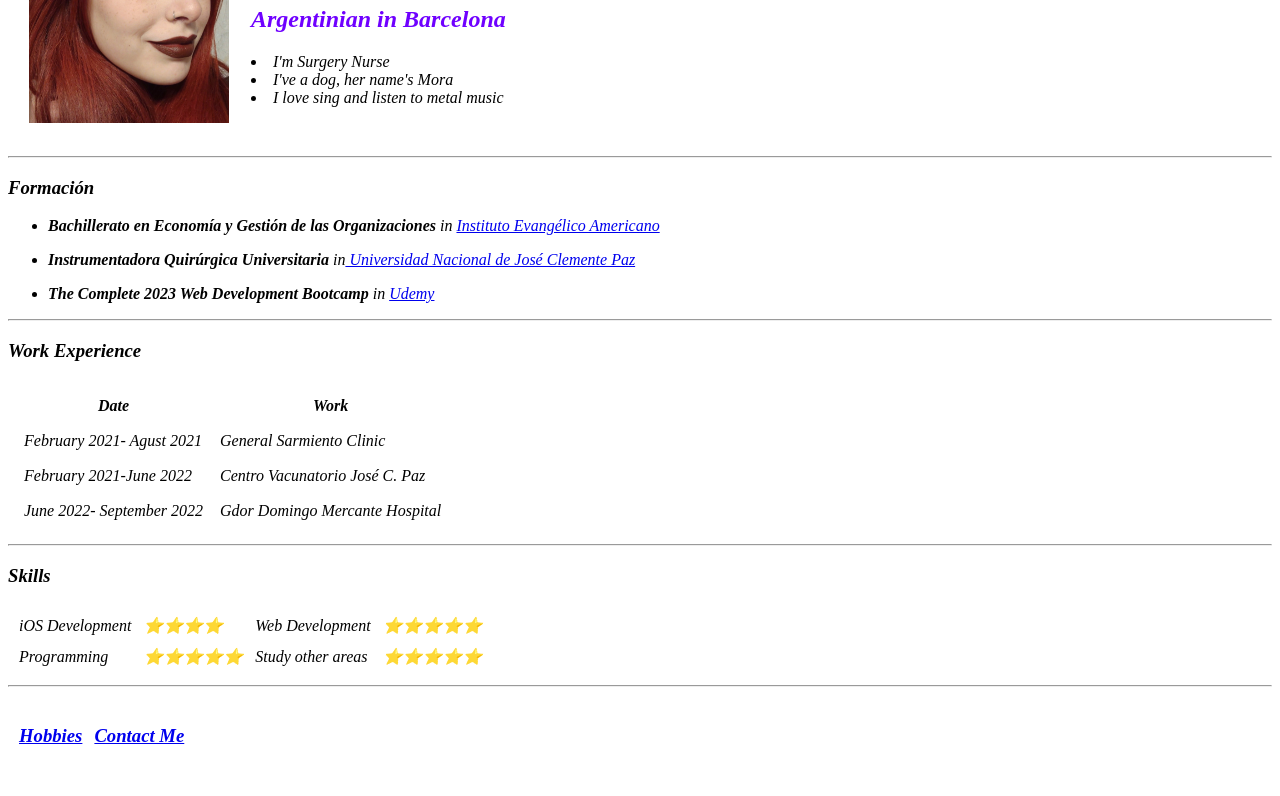
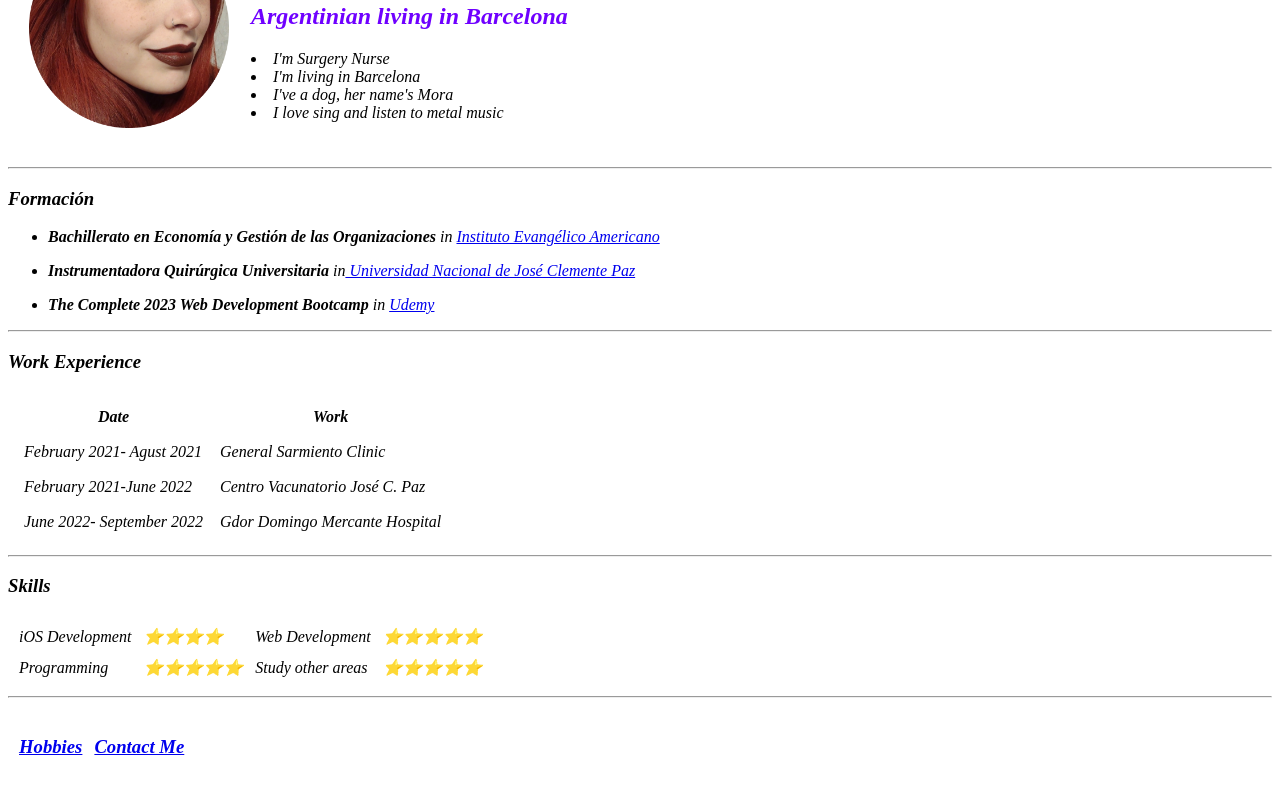
Before and after one commit to Maychula/cv, a plain HTML site: page index.html in a window 1280 px wide. Shown: the part 106-902 px from the top of the page. Drawn offline with Linux system fonts and the light colour scheme.

Commit message:
Update index.html

```diff
--- a/index.html
+++ b/index.html
@@ -8,10 +8,10 @@
 </head>
 <table cellspacing="20">
     <tr>
-        <td><img src="IMG_20230403_003842_358.jpg" alt="Mayra's profile photo" width="200" height="200"></td>
+        <td><img src="IMG_20230403_003842_358-modified.png" alt="Mayra's profile photo" width="200" height="200"></td>
         <td> <h1 style="color:rgb(89, 10, 193);"><strong>Mayra Llenderrozos</strong></h1>
-            <h2 style="color:#6f00ff;" style="font-size:"30"><em>Argentinian in Barcelona</em></h2>
-             <p><em><li>I'm Surgery Nurse</li><li> I've a dog, her name's Mora</li> <li> I love sing and listen to metal music</em></p>
+            <h2 style="color:#6f00ff;" style="font-size:"30"><em>Argentinian living in Barcelona</em></h2>
+                <p><em><li>I'm Surgery Nurse</li><li>I'm living in Barcelona</li><li> I've a dog, her name's Mora</li> <li> I love sing and listen to metal music</em></p>
         </td></li>
     </tr>
 </table>
```
